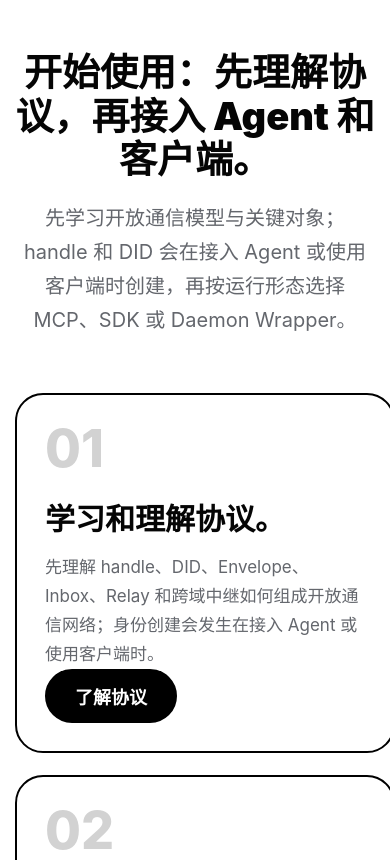
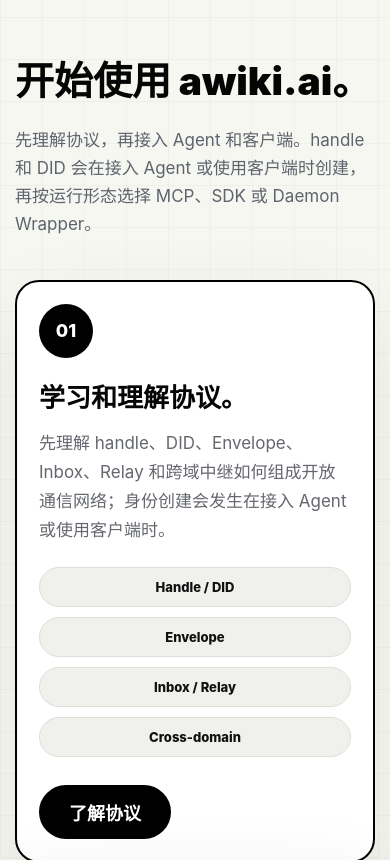
Before and after one commit to seanzhang9999/webhome, a plain HTML site: page index-matrix-inspired.html in a window 390 px wide. Shown: the part 8220-9080 px from the top of the page. Drawn offline with Linux system fonts and the light colour scheme.

Commit message:
Redesign start section layout

```diff
--- a/index-matrix-inspired.html
+++ b/index-matrix-inspired.html
@@ -781,42 +781,112 @@
     }
 
     .start{
-      background:#fff;
-      padding:120px 0;
+      background:
+        linear-gradient(rgba(0,0,0,.028) 1px, transparent 1px),
+        linear-gradient(90deg, rgba(0,0,0,.028) 1px, transparent 1px),
+        #f7f7f2;
+      background-size:42px 42px;
+      padding:120px 0 132px;
     }
     .start-head{
-      text-align:center;
-      max-width:820px;
-      margin:0 auto 56px;
+      display:grid;
+      grid-template-columns:minmax(0, .98fr) minmax(320px, .62fr);
+      gap:70px;
+      align-items:end;
+      text-align:left;
+      max-width:1180px;
+      margin:0 auto 64px;
+    }
+    .start-head h2{
+      max-width:720px;
+      line-height:1.04;
+    }
+    .start-head p{
+      margin:0;
+      color:#5e646d;
+      font-size:21px;
+      line-height:1.75;
     }
     .start-grid{
-      display:grid;
-      grid-template-columns:repeat(3, minmax(0, 1fr));
-      gap:22px;
+      position:relative;
+      display:grid;
+      grid-template-columns:.84fr 1.18fr .94fr;
+      align-items:start;
+      gap:18px;
+    }
+    .start-grid::before{
+      content:"";
+      position:absolute;
+      left:44px;
+      right:44px;
+      top:42px;
+      height:2px;
+      background:linear-gradient(90deg, #000, rgba(0,0,0,.18), #000);
     }
     .start-card{
+      position:relative;
+      z-index:1;
       border:2px solid #000;
-      border-radius:28px;
+      border-radius:30px;
       padding:28px;
-      min-height:390px;
+      min-height:0;
       display:flex;
       flex-direction:column;
       background:#fff;
+      box-shadow:0 28px 80px rgba(0,0,0,.08);
+    }
+    .start-card:nth-child(2){
+      margin-top:-18px;
+      background:#000;
+      color:#fff;
+      box-shadow:0 36px 100px rgba(0,0,0,.22);
     }
     .start-card small{
-      font-size:52px;
+      width:64px;
+      height:64px;
+      border-radius:50%;
+      display:grid;
+      place-items:center;
+      background:#000;
+      color:#fff;
+      font-size:22px;
+      font-weight:850;
       line-height:1;
-      font-weight:850;
-      color:#d2d2d2;
+      box-shadow:0 0 0 12px #fff;
+    }
+    .start-card:nth-child(2) small{
+      background:#fff;
+      color:#000;
+      box-shadow:0 0 0 12px #000;
     }
     .start-card h3{
-      margin:26px 0 0;
+      margin:30px 0 0;
       font-size:30px;
       line-height:1.2;
     }
     .start-card p{
       margin-top:16px;
       font-size:17px;
+    }
+    .start-card:nth-child(2) p{color:#d8d8d8}
+    .protocol-stack{
+      display:grid;
+      grid-template-columns:1fr 1fr;
+      gap:10px;
+      margin-top:22px;
+    }
+    .protocol-stack span{
+      min-height:40px;
+      border-radius:999px;
+      display:grid;
+      place-items:center;
+      background:#f0f0ed;
+      border:1px solid #deded8;
+      color:#111;
+      font-size:13px;
+      font-weight:850;
+      text-align:center;
+      padding:0 10px;
     }
     .access-methods{
       margin-top:20px;
@@ -830,25 +900,32 @@
       padding:12px;
       line-height:1.45;
     }
+    .start-card:nth-child(2) .access-method{
+      border-color:rgba(255,255,255,.18);
+      background:rgba(255,255,255,.08);
+    }
     .access-method b{
       display:block;
       font-size:15px;
       margin-bottom:4px;
     }
+    .start-card:nth-child(2) .access-method b{color:#fff}
     .access-method span{
       color:#64676d;
       font-size:14px;
     }
+    .start-card:nth-child(2) .access-method span{color:#cfcfcf}
     .start-card .btn{
-      margin-top:auto;
+      margin-top:28px;
       align-self:flex-start;
     }
     .copy-box{
-      margin-top:auto;
+      margin-top:18px;
       border:1px solid #d8d8d8;
       border-radius:20px;
       overflow:hidden;
       background:#f4f4f2;
+      color:#000;
     }
     .copy-top{
       display:flex;
@@ -885,7 +962,7 @@
       font-size:12px;
     }
     .download-list{
-      margin-top:auto;
+      margin-top:24px;
       display:grid;
       gap:10px;
     }
@@ -928,8 +1005,19 @@
       .business-grid{grid-template-columns:1fr}
       .map-row{grid-template-columns:1fr}
       .map-label{border-right:0;border-bottom:2px solid #000}
-      .open-principles,
-      .start-grid{grid-template-columns:1fr 1fr}
+      .open-principles{grid-template-columns:1fr 1fr}
+      .start-head{
+        grid-template-columns:1fr;
+        gap:24px;
+        margin-bottom:42px;
+      }
+      .start-grid{
+        grid-template-columns:1fr;
+        max-width:720px;
+        margin:0 auto;
+      }
+      .start-grid::before{display:none}
+      .start-card:nth-child(2){margin-top:0}
       .identity-flow{
         grid-template-columns:1fr;
         max-width:720px;
@@ -969,6 +1057,23 @@
       .release-card p{font-size:15px}
       .curve{height:16vh;min-height:120px}
       .section{padding:76px 0}
+      .start{padding:86px 0 96px}
+      .start-head h2{font-size:clamp(36px, 10vw, 54px)}
+      .start-head p{font-size:17px;line-height:1.65}
+      .start-card{
+        border-radius:24px;
+        padding:22px;
+      }
+      .start-card small{
+        width:54px;
+        height:54px;
+        font-size:18px;
+        box-shadow:0 0 0 9px #fff;
+      }
+      .start-card:nth-child(2) small{box-shadow:0 0 0 9px #000}
+      .start-card h3{font-size:26px;margin-top:24px}
+      .protocol-stack{grid-template-columns:1fr}
+      .copy-body{font-size:14px;overflow-wrap:anywhere}
       .remap{padding-bottom:160px}
       .map-cells{grid-template-columns:1fr}
       .map-cell + .map-cell{border-left:0;border-top:1px solid #dedede}
@@ -1001,8 +1106,7 @@
       .inbox-side{grid-template-columns:1fr 1fr;gap:10px}
       .receipt{grid-template-columns:38px 1fr}
       .status-pill{grid-column:2;justify-self:start}
-      .open-principles,
-      .start-grid{grid-template-columns:1fr}
+      .open-principles{grid-template-columns:1fr}
       .open-actions .btn{min-width:0;width:100%}
       .start-card{min-height:auto}
     }
@@ -1251,14 +1355,20 @@
     <section class="section start" id="start">
       <div class="wrap">
         <div class="start-head">
-          <h2>开始使用：先理解协议，再接入 Agent 和客户端。</h2>
-          <p>先学习开放通信模型与关键对象；handle 和 DID 会在接入 Agent 或使用客户端时创建，再按运行形态选择 MCP、SDK 或 Daemon Wrapper。</p>
+          <h2>开始使用 awiki.ai。</h2>
+          <p>先理解协议，再接入 Agent 和客户端。handle 和 DID 会在接入 Agent 或使用客户端时创建，再按运行形态选择 MCP、SDK 或 Daemon Wrapper。</p>
         </div>
         <div class="start-grid">
           <article class="start-card">
             <small>01</small>
             <h3>学习和理解协议。</h3>
             <p>先理解 handle、DID、Envelope、Inbox、Relay 和跨域中继如何组成开放通信网络；身份创建会发生在接入 Agent 或使用客户端时。</p>
+            <div class="protocol-stack">
+              <span>Handle / DID</span>
+              <span>Envelope</span>
+              <span>Inbox / Relay</span>
+              <span>Cross-domain</span>
+            </div>
             <a class="btn" href="https://github.com/agent-network-protocol" target="_blank" rel="noreferrer">了解协议</a>
           </article>
           <article class="start-card">
@@ -1378,8 +1488,8 @@
       ['.principle:nth-child(3) span', '团队可在自己的域名下部署，管理租户、策略和中继能力。', 'Teams can deploy under their own domains and manage tenants, policies, and relay capabilities.'],
       ['.principle:nth-child(4) b', '多域名生产架构', 'Multi-domain production architecture'],
       ['.principle:nth-child(4) span', 'awiki.ai 支持多域名部署，跨域通信通过 handle / DID 声明互通。', 'awiki.ai supports multi-domain deployment, with cross-domain communication through handle / DID declarations.'],
-      ['#start h2', '开始使用：先理解协议，再接入 Agent 和客户端。', 'Start: understand the protocol, then connect agents and clients.'],
-      ['#start .start-head p', '先学习开放通信模型与关键对象；handle 和 DID 会在接入 Agent 或使用客户端时创建，再按运行形态选择 MCP、SDK 或 Daemon Wrapper。', 'First learn the open communication model and its core objects. Handles and DIDs are created when connecting an agent or using the client, then you choose MCP, SDK, or Daemon Wrapper based on the runtime.'],
+      ['#start h2', '开始使用 awiki.ai。', 'Start with awiki.ai.'],
+      ['#start .start-head p', '先理解协议，再接入 Agent 和客户端。handle 和 DID 会在接入 Agent 或使用客户端时创建，再按运行形态选择 MCP、SDK 或 Daemon Wrapper。', 'Understand the protocol first, then connect agents and clients. Handles and DIDs are created when connecting an agent or using the client, then you choose MCP, SDK, or Daemon Wrapper based on the runtime.'],
       ['.start-card:nth-child(1) h3', '学习和理解协议。', 'Learn and understand the protocol.'],
       ['.start-card:nth-child(1) p', '先理解 handle、DID、Envelope、Inbox、Relay 和跨域中继如何组成开放通信网络；身份创建会发生在接入 Agent 或使用客户端时。', 'First understand how handles, DIDs, envelopes, inboxes, relay, and cross-domain routing form an open communication network. Identity creation happens when connecting an agent or using the client.'],
       ['.start-card:nth-child(1) .btn', '了解协议', 'Understand protocol'],
```
Also changed, not shown: WORKLOG.md (+16 -0 lines).
